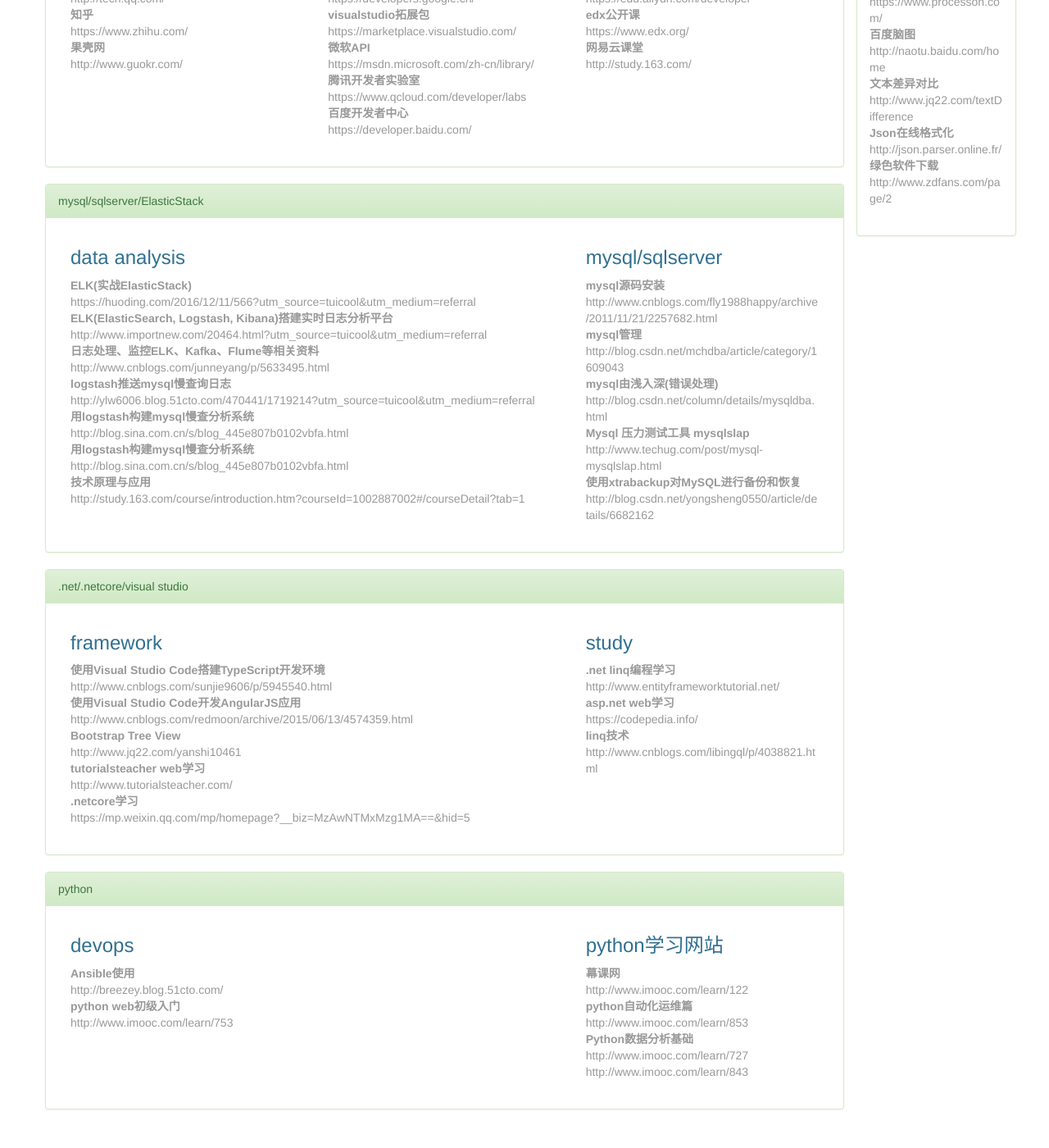
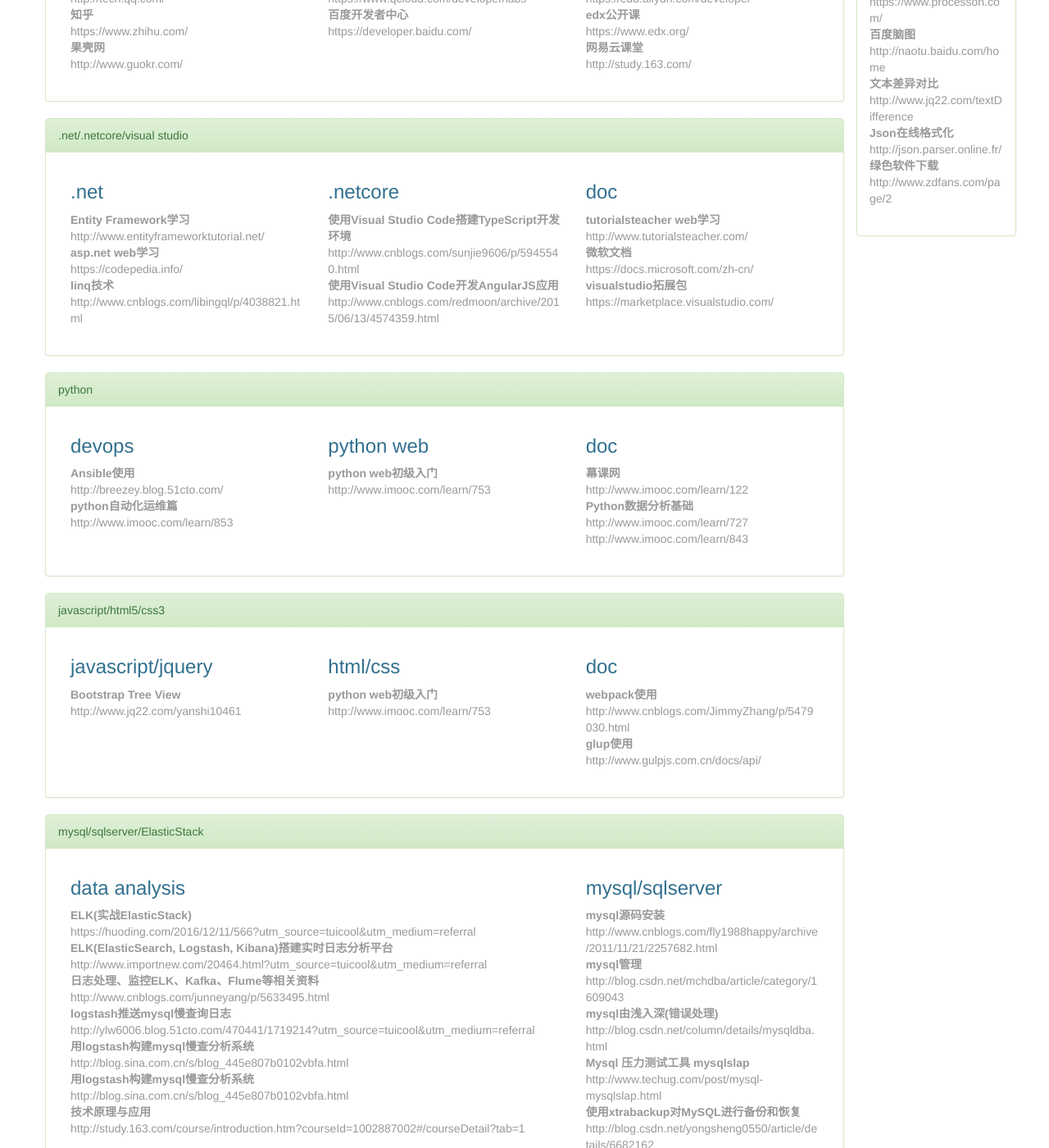
Before and after one commit to airven2015/Navigation, a Jekyll site: the page navigate.html, which Jekyll copies as it is, in a window 1280 px wide and 1400 px high, scrolled down 250 px. Shown: the whole window at 82% size. Built offline with Jekyll 4.4.1, drawn with Linux system fonts in a browser that asks for light colours; some of the changed text lies outside the part shown.

Commit message:
调整布局

```diff
--- a/navigate.html
+++ b/navigate.html
@@ -80,6 +75,131 @@
                                     <dd>https://www.edx.org/</dd>
                                     <dt>网易云课堂</dt>
                                     <dd>http://study.163.com/</dd>
+                                </dl>
+                            </div>
+                        </div>
+                    </div>
+                </div>
+                <div class="row clearfix">
+                    <div class="panel panel-success">
+                        <div class="panel-heading">
+                            .net/.netcore/visual studio
+                        </div>
+                        <div class="panel-body">
+                            <div class="col-lg-4 column">
+                                <h3 class="text-left text-info">
+                                    .net
+                                </h3>
+                                <dl>
+                                    <dt>Entity Framework学习</dt>
+                                    <dd>http://www.entityframeworktutorial.net/</dd>
+                                    <dt>asp.net web学习</dt>
+                                    <dd>https://codepedia.info/</dd>
+                                    <dt>linq技术</dt>
+                                    <dd>http://www.cnblogs.com/libingql/p/4038821.html</dd>
+                                </dl>
+                            </div>
+                            <div class="col-lg-4 column ">
+                                <h3 class="text-left text-info ">
+                                    .netcore
+                                </h3>
+                                <dl>
+                                    <dt>使用Visual Studio Code搭建TypeScript开发环境</dt>
+                                    <dd>http://www.cnblogs.com/sunjie9606/p/5945540.html</dd>
+                                    <dt>使用Visual Studio Code开发AngularJS应用</dt>
+                                    <dd>http://www.cnblogs.com/redmoon/archive/2015/06/13/4574359.html</dd>
+                                </dl>
+                            </div>
+                            <div class="col-lg-4 column ">
+                                <h3 class="text-left text-info ">
+                                    doc
+                                </h3>
+                                <dl>
+                                    <dt>tutorialsteacher web学习</dt>
+                                    <dd>http://www.tutorialsteacher.com/</dd>
+                                    <dt>微软文档</dt>
+                                    <dd>https://docs.microsoft.com/zh-cn/</dd>
+                                    <dt>visualstudio拓展包</dt>
+                                    <dd>https://marketplace.visualstudio.com/</dd>
+                                </dl>
+                            </div>
+                        </div>
+                    </div>
+                </div>
+                <div class="row clearfix">
+                    <div class="panel panel-success">
+                        <div class="panel-heading">
+                            python
+                        </div>
+                        <div class="panel-body">
+                            <div class="col-lg-4 column ">
+                                <h3 class="text-left text-info ">
+                                    devops
+                                </h3>
+                                <dl>
+                                    <dt>Ansible使用</dt>
+                                    <dd>http://breezey.blog.51cto.com/</dd>
+                                    <dt>python自动化运维篇</dt>
+                                    <dd>http://www.imooc.com/learn/853</dd>
+                                </dl>
+                            </div>
+                            <div class="col-lg-4 column ">
+                                <h3 class="text-left text-info ">
+                                    python web
+                                </h3>
+                                <dl>
+                                    <dt>python web初级入门</dt>
+                                    <dd>http://www.imooc.com/learn/753</dd>
+                                </dl>
+                            </div>
+                            <div class="col-lg-4 column ">
+                                <h3 class="text-left text-info ">
+                                    doc
+                                </h3>
+                                <dl>
+                                    <dt>幕课网</dt>
+                                    <dd>http://www.imooc.com/learn/122</dd>
+                                    <dt>Python数据分析基础</dt>
+                                    <dd>http://www.imooc.com/learn/727</dd>
+                                    <dd>http://www.imooc.com/learn/843</dd>
+                                </dl>
+                            </div>
+                        </div>
+                    </div>
+                </div>
+                <div class="row clearfix">
+                    <div class="panel panel-success">
+                        <div class="panel-heading">
+                            javascript/html5/css3
+                        </div>
+                        <div class="panel-body">
+                            <div class="col-lg-4 column ">
+                                <h3 class="text-left text-info ">
+                                    javascript/jquery
+                                </h3>
+                                <dl>
+                                    <dt>Bootstrap Tree View</dt>
+                                    <dd>http://www.jq22.com/yanshi10461</dd>
+                                </dl>
+                            </div>
+                            <div class="col-lg-4 column ">
+                                <h3 class="text-left text-info ">
+                                    html/css
+                                </h3>
+                                <dl>
+                                    <dt>python web初级入门</dt>
+                                    <dd>http://www.imooc.com/learn/753</dd>
+                                </dl>
+                            </div>
+                            <div class="col-lg-4 column ">
+                                <h3 class="text-left text-info ">
+                                    doc
+                                </h3>
+                                <dl>
+                                    <dt>webpack使用</dt>
+                                    <dd>http://www.cnblogs.com/JimmyZhang/p/5479030.html</dd>
+                                    <dt>glup使用</dt>
+                                    <dd>http://www.gulpjs.com.cn/docs/api/</dd>
                                 </dl>
                             </div>
                         </div>
@@ -132,85 +252,12 @@
                         </div>
                     </div>
                 </div>
-                <div class="row clearfix">
-                    <div class="panel panel-success">
-                        <div class="panel-heading">
-                            .net/.netcore/visual studio
-                        </div>
-                        <div class="panel-body">
-                            <div class="col-lg-8 column">
-                                <h3 class="text-left text-info">
-                                    framework
-                                </h3>
-                                <dl>
-                                    <dt>使用Visual Studio Code搭建TypeScript开发环境</dt>
-                                    <dd>http://www.cnblogs.com/sunjie9606/p/5945540.html</dd>
-                                    <dt>使用Visual Studio Code开发AngularJS应用</dt>
-                                    <dd>http://www.cnblogs.com/redmoon/archive/2015/06/13/4574359.html</dd>
-                                    <dt>Bootstrap Tree View</dt>
-                                    <dd>http://www.jq22.com/yanshi10461</dd>
-                                    <dt>tutorialsteacher web学习</dt>
-                                    <dd>http://www.tutorialsteacher.com/</dd>
-                                    <dt>.netcore学习</dt>
-                                    <dd>https://mp.weixin.qq.com/mp/homepage?__biz=MzAwNTMxMzg1MA==&hid=5</dd>
-                                </dl>
-                            </div>
-                            <div class="col-lg-4 column ">
-                                <h3 class="text-left text-info ">
-                                    study
-                                </h3>
-                                <dl>
-                                    <dt>.net linq编程学习</dt>
-                                    <dd>http://www.entityframeworktutorial.net/</dd>
-                                    <dt>asp.net web学习</dt>
-                                    <dd>https://codepedia.info/</dd>
-                                    <dt>linq技术</dt>
-                                    <dd>http://www.cnblogs.com/libingql/p/4038821.html</dd>
-                                </dl>
-                            </div>
-                        </div>
-                    </div>
-                </div>
-                <div class="row clearfix">
-                    <div class="panel panel-success">
-                        <div class="panel-heading">
-                            python
-                        </div>
-                        <div class="panel-body">
-                            <div class="col-lg-8 column ">
-                                <h3 class="text-left text-info ">
-                                    devops
-                                </h3>
-                                <dl>
-                                    <dt>Ansible使用</dt>
-                                    <dd>http://breezey.blog.51cto.com/</dd>
-                                    <dt>python web初级入门</dt>
-                                    <dd>http://www.imooc.com/learn/753</dd>
-                                </dl>
-                            </div>
-                            <div class="col-lg-4 column ">
-                                <h3 class="text-left text-info ">
-                                    python学习网站
-                                </h3>
-                                <dl>
-                                    <dt>幕课网</dt>
-                                    <dd>http://www.imooc.com/learn/122</dd>
-                                    <dt>python自动化运维篇</dt>
-                                    <dd>http://www.imooc.com/learn/853</dd>
-                                    <dt>Python数据分析基础</dt>
-                                    <dd>http://www.imooc.com/learn/727</dd>
-                                    <dd>http://www.imooc.com/learn/843</dd>
-                                </dl>
-                            </div>
-                        </div>
-                    </div>
-                </div>
             </div>
             <div class="col-md-2 column ui-sortable" style="float:right;margin-right:-15px;">
                 <div class="row clearfix">
                     <div class="panel panel-success">
                         <div class="panel-heading">
-                            工具软件
+                            在线工具
                         </div>
                         <div class="panel-body">
                             <dl>
```
Also changed, not shown: other parts of navigate.html (+1 -6 lines).
